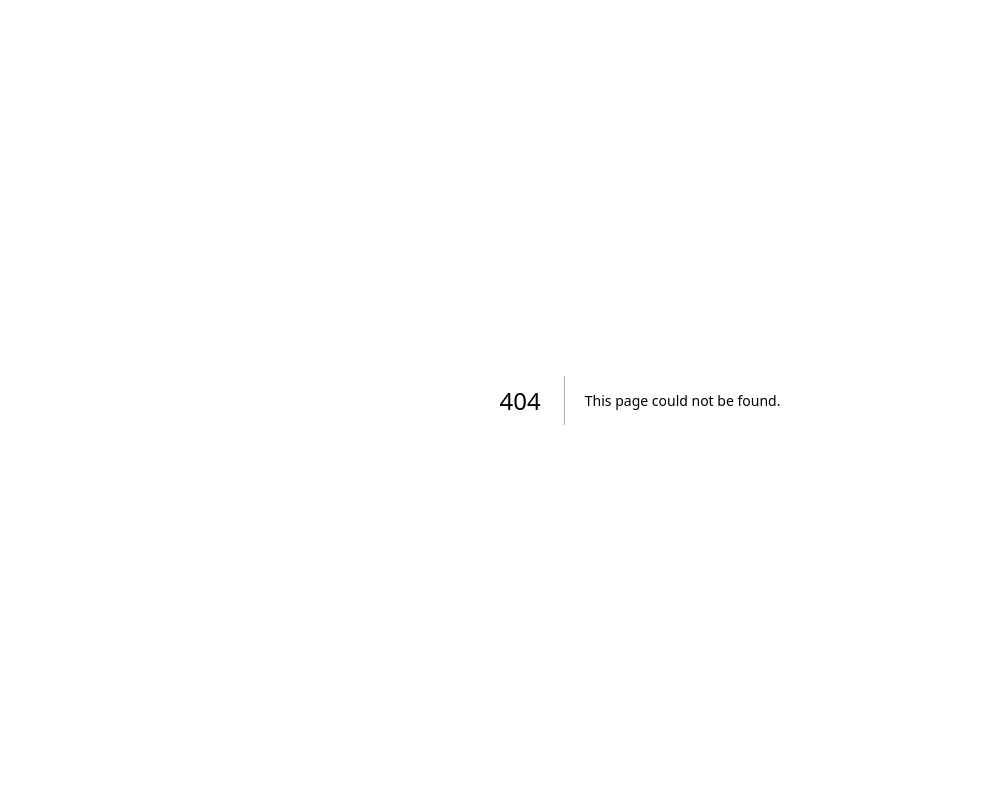
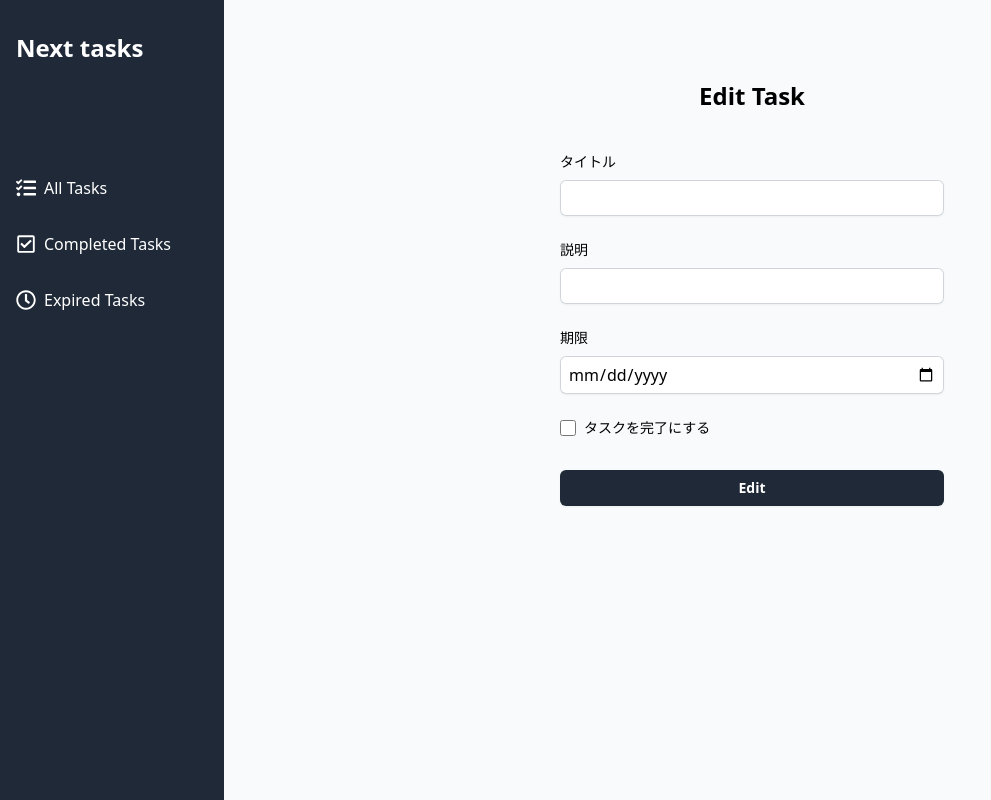
Before and after one commit to suginogaku/next_tasks, a Next.js app: page /edit/1 in a window 1280 px wide. Before the commit this address had no page. Shown: the whole page, without its empty margins (0-991 px from the left). Built offline with nearby package versions, Linux system fonts and the light colour scheme.

Commit message:
タスクの編集ページの実装

```diff
--- /dev/null
+++ b/src/app/(main)/edit/[id]/page.tsx
@@ -0,0 +1,17 @@
+import EditTaskForm from "@/components/EditTaskForm/EditTaskForm"
+
+interface Params {
+  params: { id: string }
+}
+
+const EditTaskPage = ({ params }: Params) => {
+  // const id = params.id;
+  return (
+    <div className="flex flex-col justify-center py-20">
+      <h2 className="text-center text-2xl font-bold">Edit Task</h2>
+      <EditTaskForm />
+    </div>
+  )
+}
+
+export default EditTaskPage
--- /dev/null
+++ b/src/components/EditTaskForm/EditTaskForm.tsx
@@ -0,0 +1,31 @@
+import React from 'react'
+
+const EditTaskForm = () => {
+  return (
+    <div className='mt-10 mx-auto w-full max-w-sm'>
+      <form action="">
+        <div>
+          <label htmlFor="title" className='block text-sm font-medium'>タイトル</label>
+          <input type="text" id="title" name="title" required className='block mt-2 py-1.5 px-2 w-full rounded-md border-0 shadow-sm ring-1 ring-inset ring-gray-300' />
+        </div>
+        <div className='mt-6'>
+          <label htmlFor="description" className='block text-sm font-medium'>説明</label>
+          <input type="text" id="description" name="description" required className='block mt-2 py-1.5 px-2 w-full rounded-md border-0 shadow-sm ring-1 ring-inset ring-gray-300' />
+        </div>
+        <div className='mt-6'>
+          <label htmlFor="dueDate" className='block text-sm font-medium'>期限</label>
+          <input type="date" id="dueDate" name="dueDate" min="2020/1/1" max="2999-12-31" required className='block mt-2 py-1.5 px-2 w-full rounded-md border-0 shadow-sm ring-1 ring-inset ring-gray-300' />
+        </div>
+        <div className='mt-6 flex items-center'>
+          <input type="checkbox" id="isCompleted" name="isCompleted" className='mr-2 w-4 h-4' />
+          <label htmlFor="isCompleted" className='text-sm'>タスクを完了にする</label>
+        </div>
+        <button type="submit" className='mt-8 py-2 w-full rounded-md text-white bg-gray-800 hover:bg-gray-700 text-sm font-semibold shadow-sm'>
+          Edit
+        </button>
+      </form>
+    </div>
+  )
+}
+
+export default EditTaskForm
```
